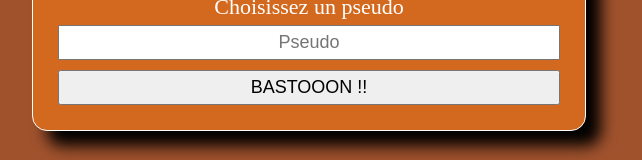
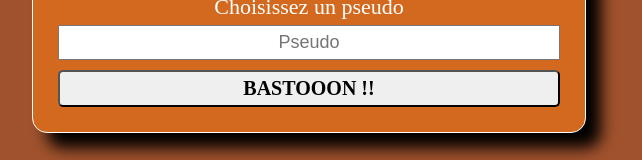
Before and after one commit to Mickael-Mesloub/king-of-naheulbeuk, a React (Create React App) app: page / in a window 1280 px wide. Shown: the part 226-386 px from the top of the page, without its empty margins (331-973 px from the left). Built offline with nearby package versions, Linux system fonts and the light colour scheme; no server answers; a web font is replaced by a local one.

Commit message:
changes on buttons

```diff
--- a/src/pages/styles/form.scss
+++ b/src/pages/styles/form.scss
@@ -44,7 +44,7 @@ h1 {
             margin: 5px;
         }
 
-    .btn {
+    .submit {
         @extend %baston-buttons;
     }
 
```
